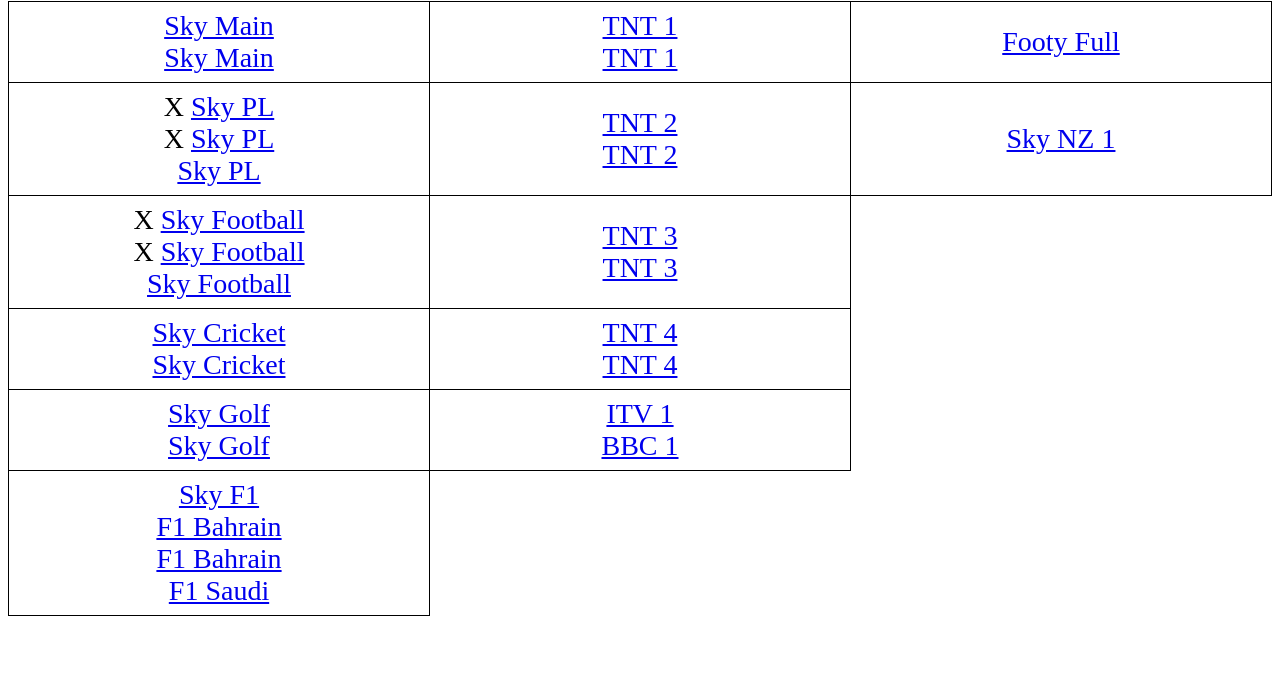
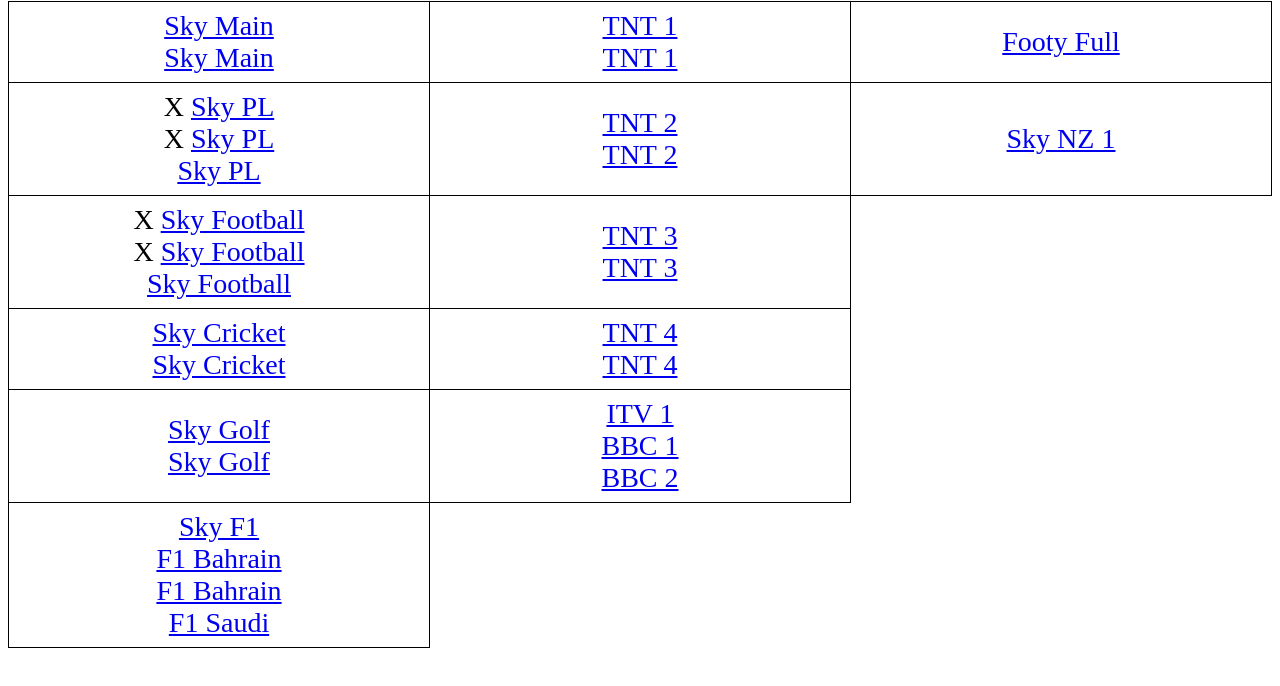
Before and after one commit to tobias-runeson/sport, a plain HTML site: page index.html in a window 1280 px wide. Shown: the part 66-752 px from the top of the page. Drawn offline with Linux system fonts and the light colour scheme.

Commit message:
Add files via upload

```diff
--- a/index.html
+++ b/index.html
@@ -56,8 +56,8 @@
         <td><a href="https://cricplay2.xyz/sky-sports-golf">Sky Golf</a><br>
         <a href="https://stream.crichd.vip/update/skys4.php">Sky Golf</a></td>
         <td><a href="https://stream.crichd.vip/update/ch4.php">ITV 1</a><br>
-        <a href="https://stream.crichd.vip/update/ch1.php">BBC 1</a>
-        </td>
+        <a href="https://stream.crichd.vip/update/ch1.php">BBC 1</a><br>
+        <a href="https://stream.crichd.vip/update/ch5.php">BBC 2</a></td>
     </tr>
     <tr>
         <td><a href="https://cricplay2.xyz/sky-sports-f1">Sky F1</a><br>
```
